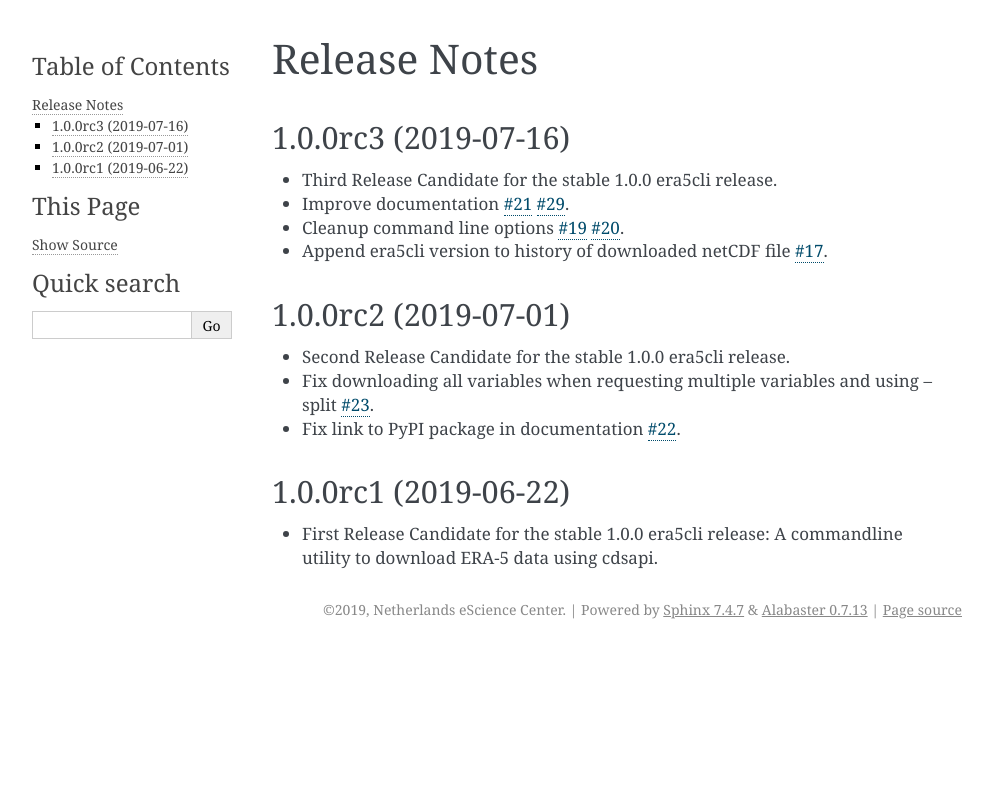
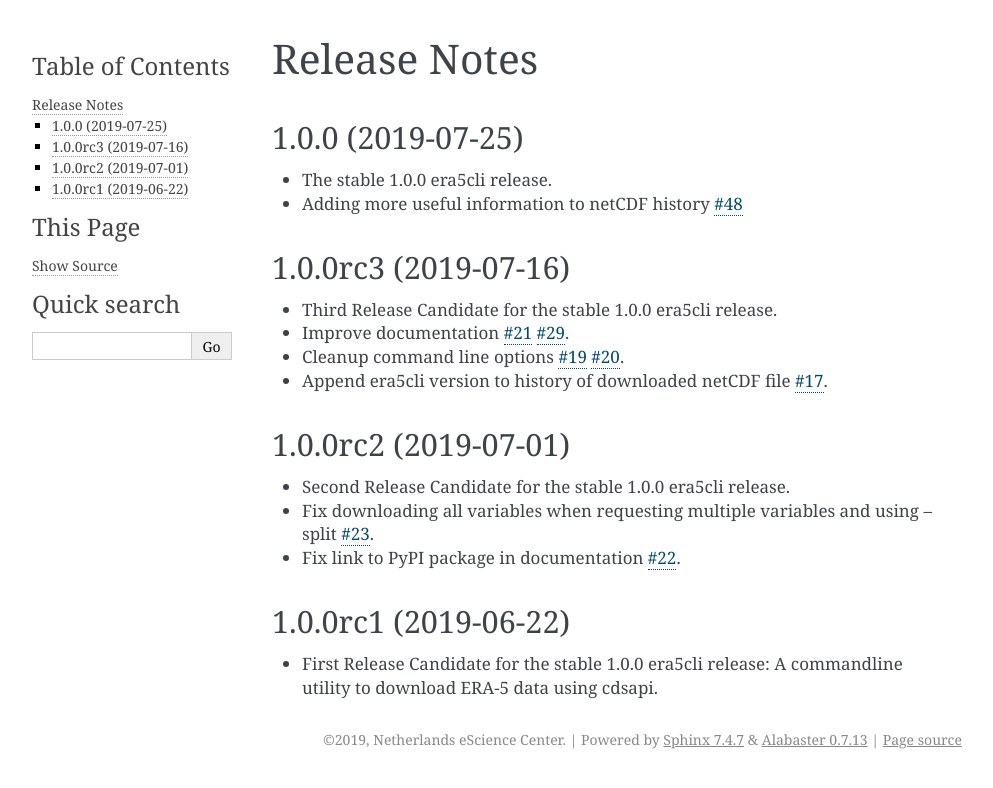
Before and after one commit to eWaterCycle/era5cli, a Sphinx documentation site: the page built from docs/source/changes.rst, in a window 1280 px wide. Shown: the top 788 px of the page, without its empty margins (148-1141 px from the left). Built offline with Sphinx 7.4.7, drawn with Linux system fonts in a browser that asks for light colours.

Commit message:
stable release files (#50)
* stable release files

* Update era5cli/__version__.py

changing the email address.

Co-Authored-By: Ronald van Haren <r.vanharen@esciencecenter.nl>

* editing the release number

```diff
--- a/CHANGELOG.rst
+++ b/CHANGELOG.rst
@@ -1,5 +1,10 @@
 Release Notes
 *************
+
+1.0.0 (2019-07-25)
+~~~~~~~~~~~~~~~~~~~~~
+* The stable 1.0.0 era5cli release.
+* Adding more useful information to netCDF history `#48 <https://github.com/eWaterCycle/era5cli/pull/48>`_
 
 1.0.0rc3 (2019-07-16)
 ~~~~~~~~~~~~~~~~~~~~~
--- a/docs/source/conf.py
+++ b/docs/source/conf.py
@@ -25,7 +25,7 @@ copyright = '2019, Netherlands eScience Center'
 author = 'era5cli team'
 
 # The full version, including alpha/beta/rc tags
-release = '1.0.0rc3'
+release = '1.0.0'
 
 
 # -- General configuration ---------------------------------------------------
--- a/era5cli/__version__.py
+++ b/era5cli/__version__.py
@@ -9,5 +9,5 @@
 __author__ = ('Ronald van Haren', 'Jaro Camphuijsen', 'Yifat Dzigan',
               'Niels Drost', 'Fakhereh Alidoost', 'Bouwe Andela',
               'Jerom Aerts', 'Berend Weel', 'Rolf Hut')
-__email__ = 'r.vanharen@esciencecenter.nl'
-__version__ = '1.0.0rc3'
+__email__ = 'ewatercycle@esciencecenter.nl'
+__version__ = '1.0.0'
```
Also changed, not shown: 1 other file.
